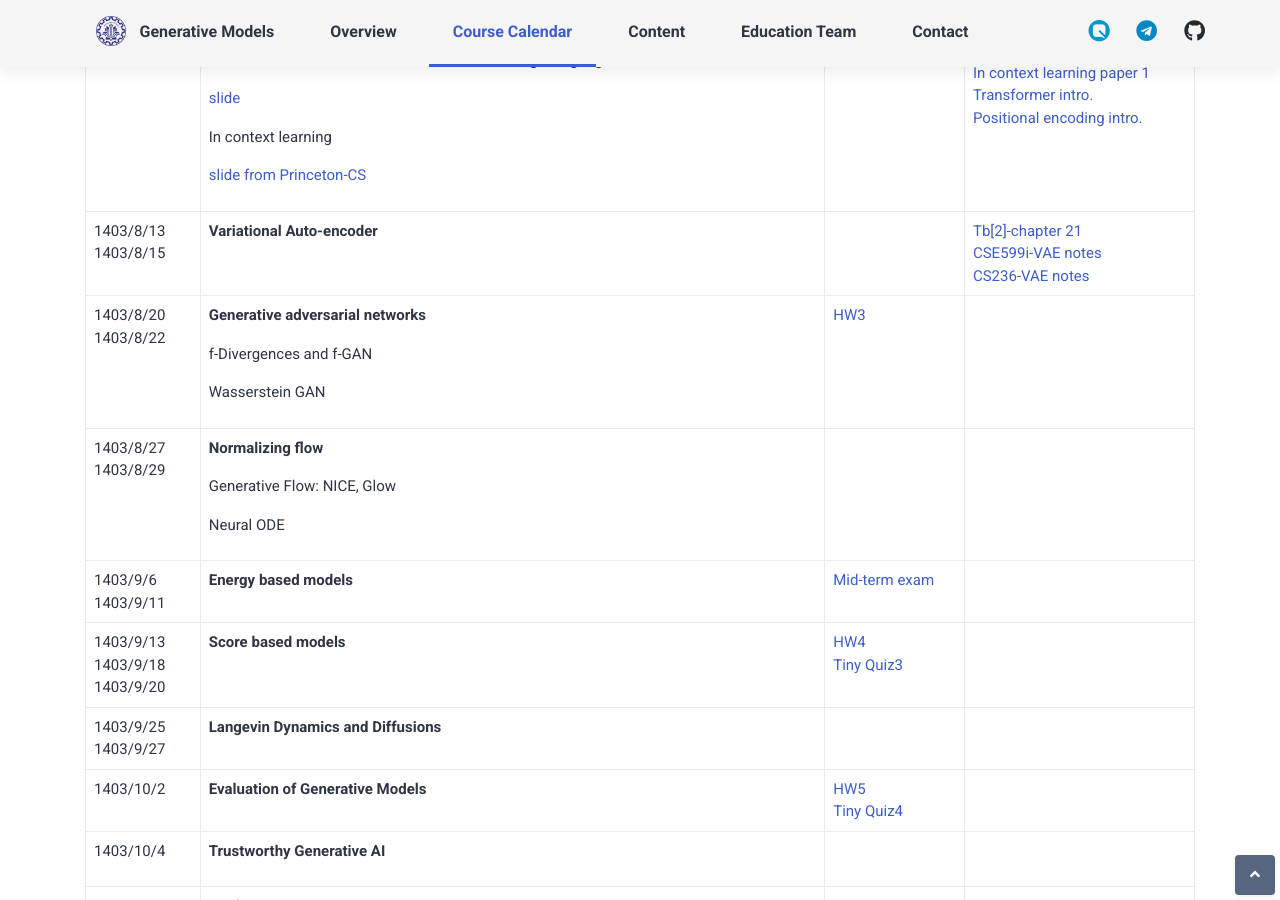
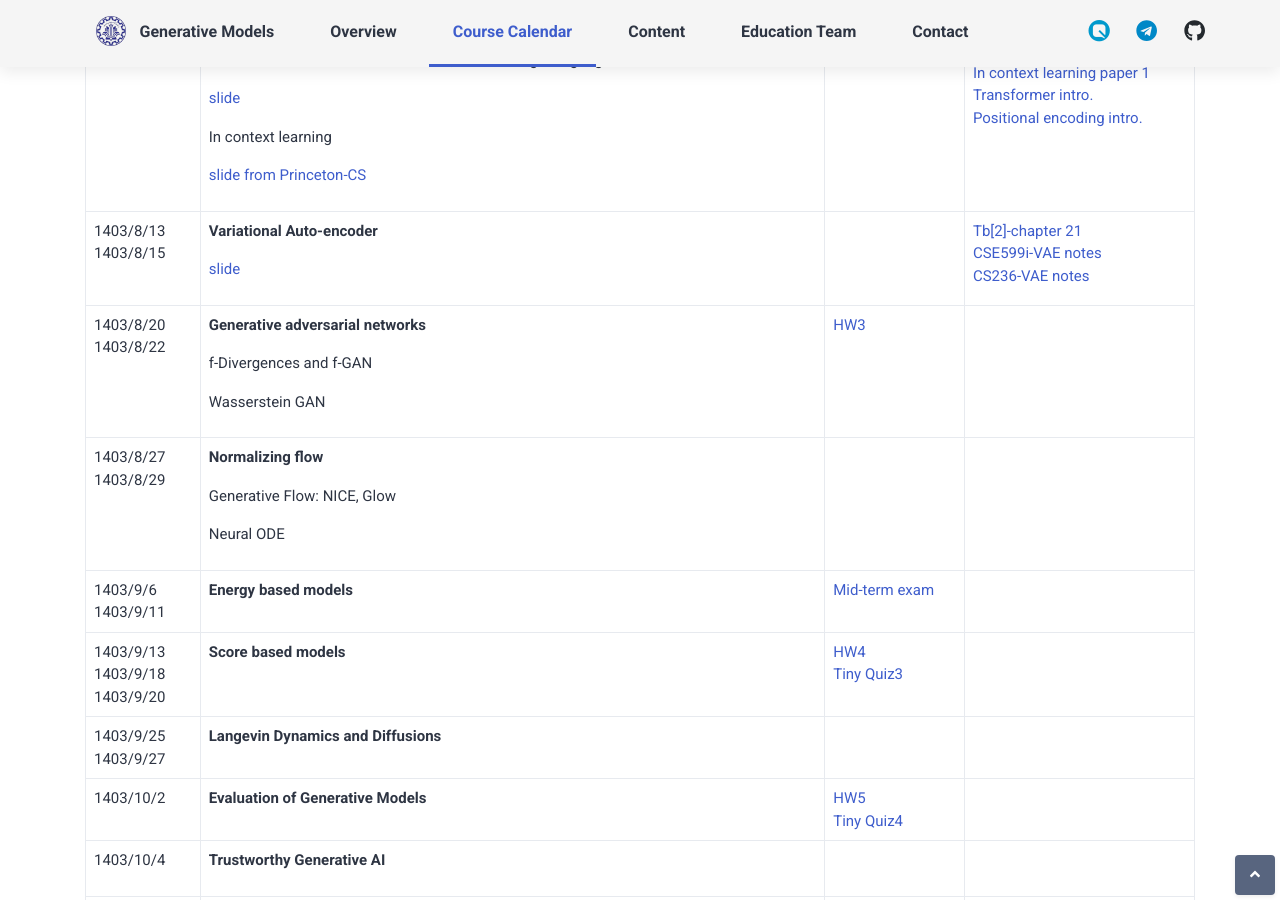
Before and after one commit to Sharif-CS-GenerativeModels/Sharif-CS-GenerativeModels.github.io, a Jekyll site: the page built from index.html, in a window 1280 px wide and 900 px high, scrolled down 1557 px. Built offline with Jekyll 4.4.1, drawn with Linux system fonts in a browser that asks for light colours; some web fonts are replaced; comment, search, counter and statistics services are not loaded.

Commit message:
Update calendar.yml

```diff
--- a/_data/calendar.yml
+++ b/_data/calendar.yml
@@ -123,13 +123,14 @@
       - title: "Positional encoding intro."
         link: "https://machinelearningmastery.com/a-gentle-introduction-to-positional-encoding-in-transformer-models-part-1/"
   color: ""
-
 - date:
     - 1403/8/13
     - 1403/8/15
   subjects:
     - title: "**Variational Auto-encoder**"
       link: ""
+    - title: "slide"
+      link: "https://github.com/Sharif-CS-GenerativeModels/Sharif-CS-GenerativeModels.github.io/raw/refs/heads/main/assets/slides/Variational%20Autoencoder.pdf"
   assignment: []
   sections:
     - title: "Tb[2]-chapter 21"
```
